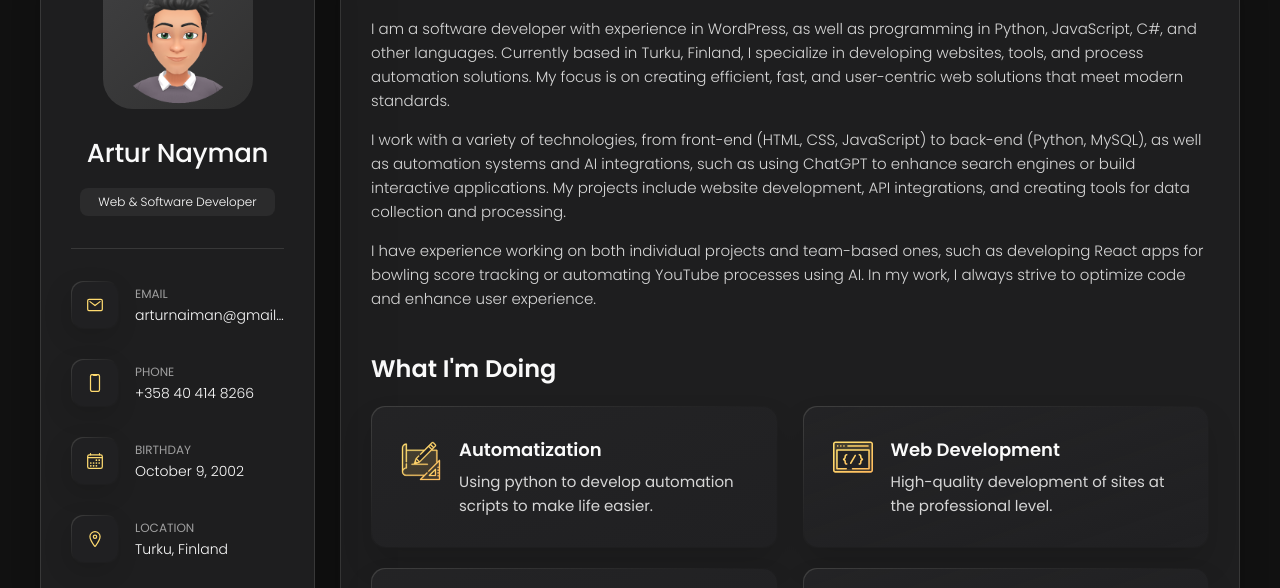
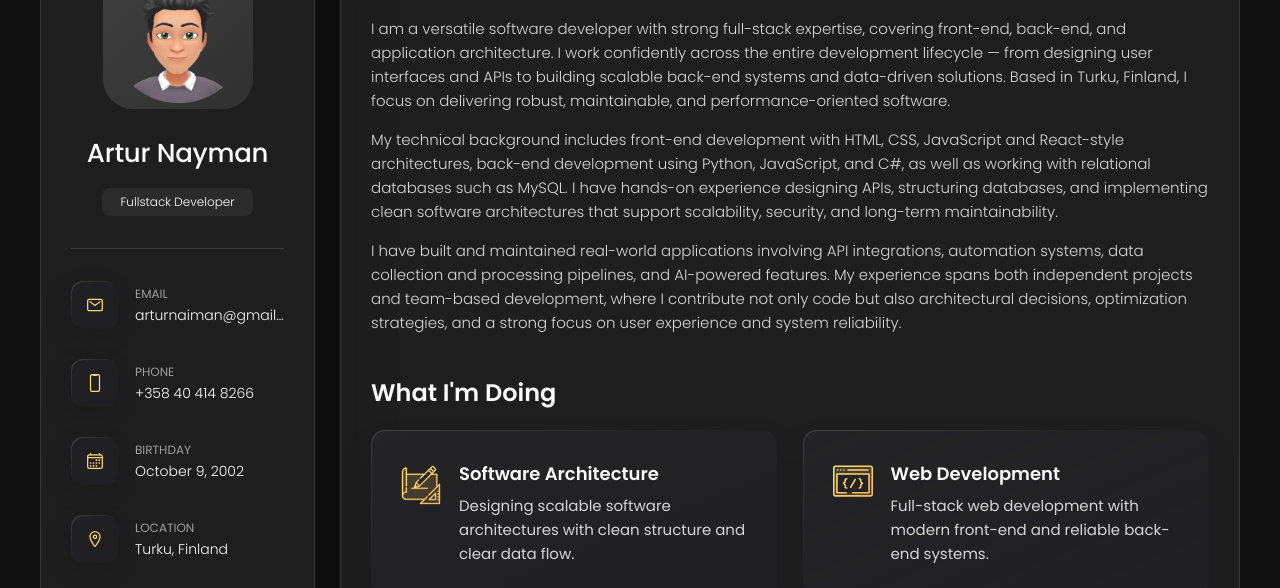
Before and after one commit to Artur-Nayman/personal-portfolio, a plain HTML site: page index.html in a window 1280 px wide. Shown: the part 162-750 px from the top of the page. Drawn offline with nearby package versions, Linux system fonts and the light colour scheme.

Commit message:
Some updates

```diff
--- a/index.html
+++ b/index.html
@@ -49,7 +49,7 @@
         <div class="info-content">
           <h1 class="name" title="Richard hanrick">Artur Nayman</h1>
 
-          <p class="title">Web & Software Developer</p>
+          <p class="title">Fullstack Developer</p>
         </div>
 
         <button class="info_more-btn" data-sidebar-btn>
@@ -198,43 +198,46 @@
 
         <section class="about-text">
   <p>
-            I am a software developer with experience in WordPress, as well as programming in Python, JavaScript, C#,
-            and other languages. Currently based in Turku, Finland, I specialize in developing websites, tools,
-            and process automation solutions. My focus is on creating efficient, fast, and user-centric
-            web solutions that meet modern standards.
+    I am a versatile software developer with strong full-stack expertise, covering front-end, back-end, and application architecture.
+    I work confidently across the entire development lifecycle — from designing user interfaces and APIs
+    to building scalable back-end systems and data-driven solutions. Based in Turku, Finland,
+    I focus on delivering robust, maintainable, and performance-oriented software.
   </p>
   <p>
-            I work with a variety of technologies, from front-end (HTML, CSS, JavaScript) to back-end (Python, MySQL),
-            as well as automation systems and AI integrations, such as using ChatGPT to enhance search engines or build interactive applications.
-            My projects include website development, API integrations, and creating tools for data collection and processing.
+    My technical background includes front-end development with HTML, CSS, JavaScript and React-style architectures,
+    back-end development using Python, JavaScript, and C#, as well as working with relational databases such as MySQL.
+    I have hands-on experience designing APIs, structuring databases, and implementing clean software architectures
+    that support scalability, security, and long-term maintainability.
   </p>
   <p>
-            I have experience working on both individual projects and team-based ones,
-            such as developing React apps for bowling score tracking or automating YouTube processes using AI.
-            In my work, I always strive to optimize code and enhance user experience.
+    I have built and maintained real-world applications involving API integrations, automation systems,
+    data collection and processing pipelines, and AI-powered features.
+    My experience spans both independent projects and team-based development,
+    where I contribute not only code but also architectural decisions, optimization strategies,
+    and a strong focus on user experience and system reliability.
   </p>
 </section>
+
         <!--
           - service
         -->
 <section class="service">
 
-          <h3 class="h3 service-title">What i'm doing</h3>
+  <h3 class="h3 service-title">What I'm doing</h3>
 
   <ul class="service-list">
 
     <li class="service-item">
 
       <div class="service-icon-box">
-                <img src="./assets/images/icon-design.svg
-                " alt="design icon" width="40">
+        <img src="./assets/images/icon-design.svg" alt="architecture icon" width="40">
       </div>
 
       <div class="service-content-box">
-                <h4 class="h4 service-item-title">Automatization</h4>
+        <h4 class="h4 service-item-title">Software Architecture</h4>
 
         <p class="service-item-text">
-                  Using python to develop automation scripts to make life easier.
+          Designing scalable software architectures with clean structure and clear data flow.
         </p>
       </div>
 
@@ -247,10 +250,10 @@
       </div>
 
       <div class="service-content-box">
-                <h4 class="h4 service-item-title">Web development</h4>
+        <h4 class="h4 service-item-title">Web Development</h4>
 
         <p class="service-item-text">
-                  High-quality development of sites at the professional level.
+          Full-stack web development with modern front-end and reliable back-end systems.
         </p>
       </div>
 
@@ -263,10 +266,10 @@
       </div>
 
       <div class="service-content-box">
-                <h4 class="h4 service-item-title">Mobile apps</h4>
+        <h4 class="h4 service-item-title">Mobile Applications</h4>
 
         <p class="service-item-text">
-                  Development of applications for iOS and Android.
+          Building application logic and APIs suitable for modern mobile platforms.
         </p>
       </div>
 
@@ -275,14 +278,14 @@
     <li class="service-item">
 
       <div class="service-icon-box">
-                <img src="./assets/images/icon-photo.svg" alt="camera icon" width="40">
+        <img src="./assets/images/icon-photo.svg" alt="software icon" width="40">
       </div>
 
       <div class="service-content-box">
-                <h4 class="h4 service-item-title">Software Development></h4>
+        <h4 class="h4 service-item-title">Backend & Systems</h4>
 
         <p class="service-item-text">
-                  I make bots or applications based mostly on python.
+          Developing back-end services, APIs, and database-driven application logic.
         </p>
       </div>
 
@@ -291,6 +294,7 @@
   </ul>
 
 </section>
+
 
         <!--
           - testimonials
```
Lines whose indentation alone changed are shown as unchanged.
